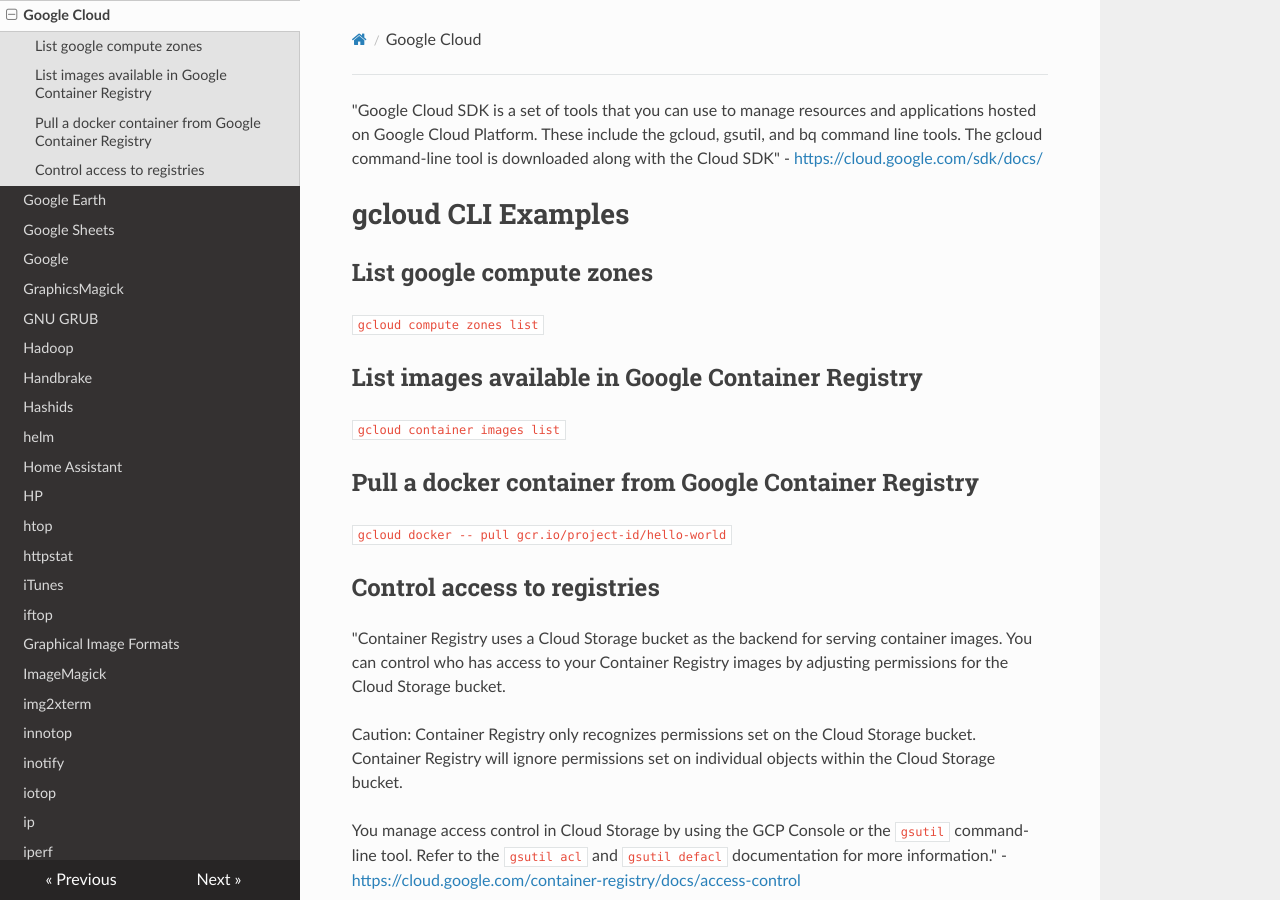
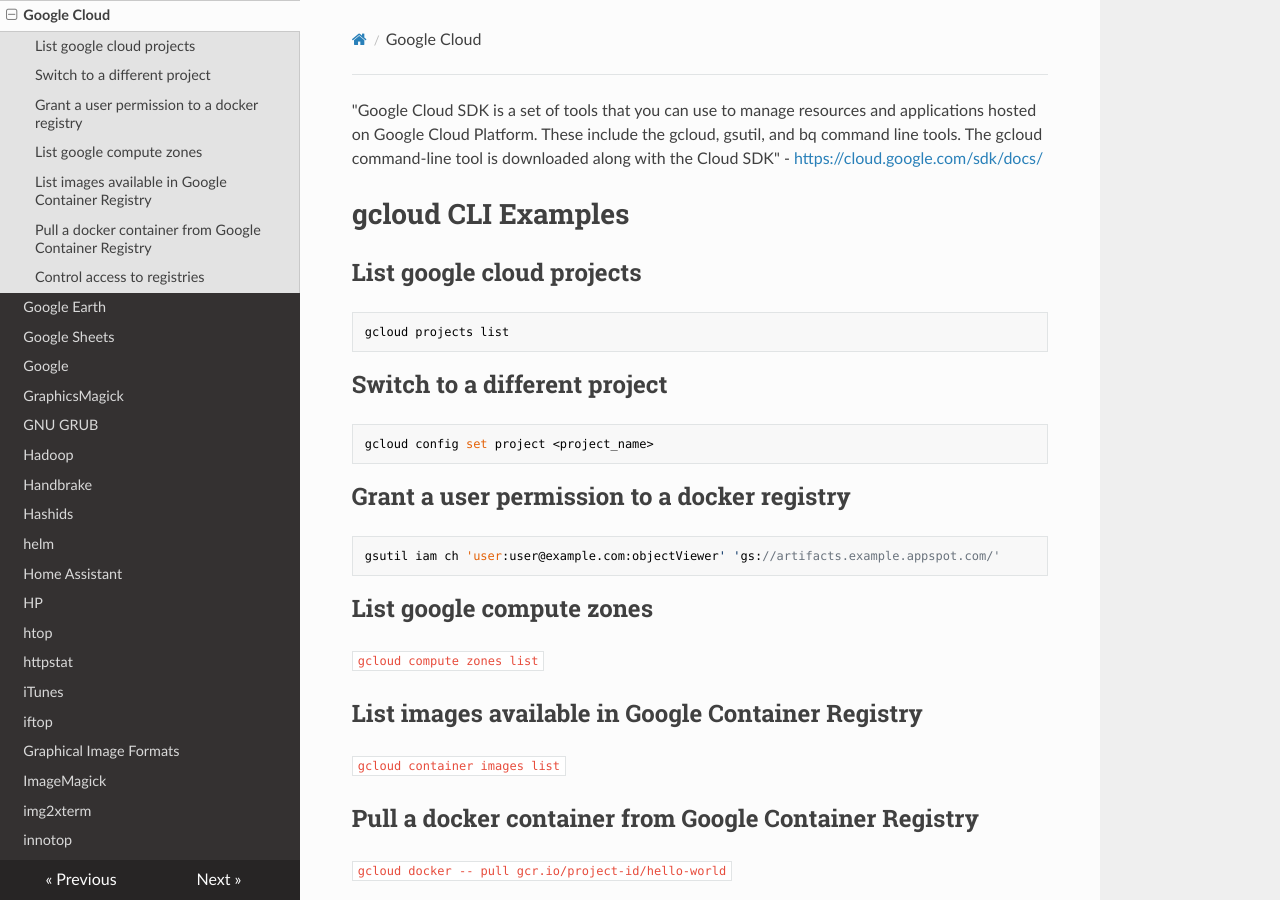
Before and after one commit to lando-cal/tech-notes, an MkDocs documentation site: the page built from docs/google-cloud.md, in a window 1280 px wide and 900 px high. Built offline with MkDocs 1.6.1, drawn with Linux system fonts in a browser that asks for light colours; nearby versions of some CDN libraries.

Commit message:
Add some gcloud registry examples.

````diff
--- a/docs/google-cloud.md
+++ b/docs/google-cloud.md
@@ -3,6 +3,24 @@ Title: Google Cloud
 "Google Cloud SDK is a set of tools that you can use to manage resources and applications hosted on Google Cloud Platform. These include the gcloud, gsutil, and bq command line tools. The gcloud command-line tool is downloaded along with the Cloud SDK" - <https://cloud.google.com/sdk/docs/>
 
 # gcloud CLI Examples
+
+## List google cloud projects
+
+```
+gcloud projects list
+```
+
+## Switch to a different project
+
+```
+gcloud config set project <project_name>
+```
+
+## Grant a user permission to a docker registry
+
+```
+gsutil iam ch 'user:user@example.com:objectViewer' 'gs://artifacts.example.appspot.com/'
+```
 
 ## List google compute zones
 
````
